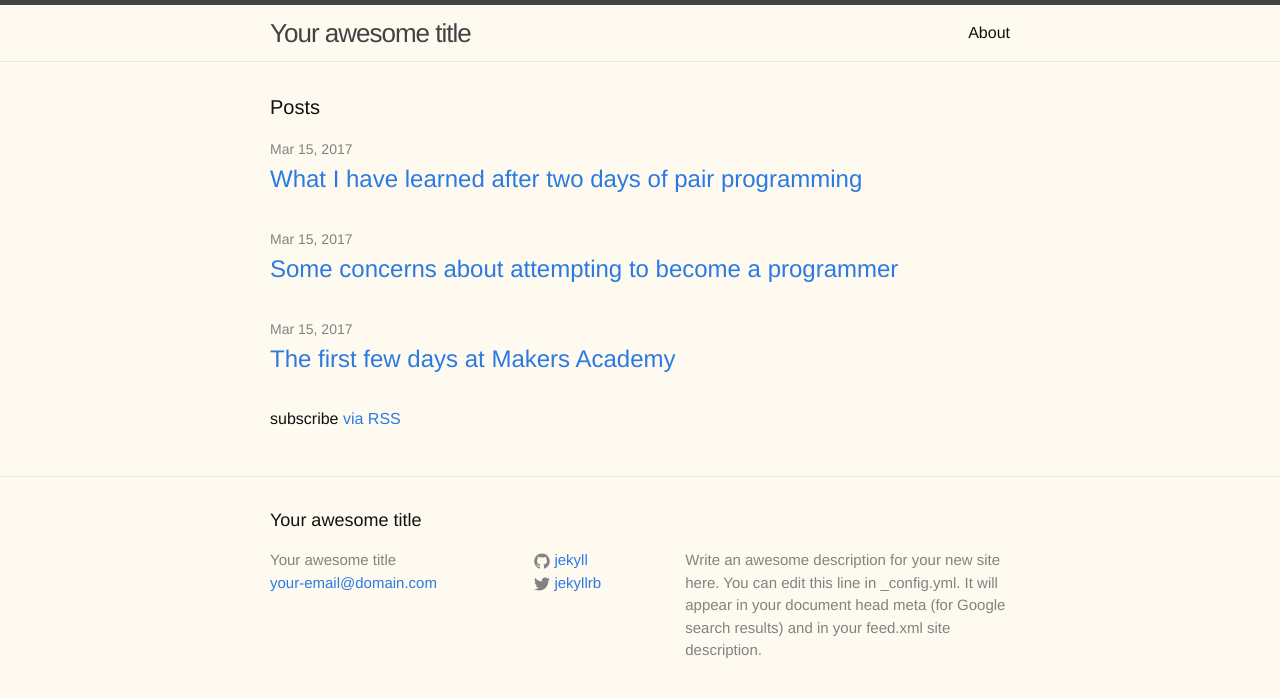
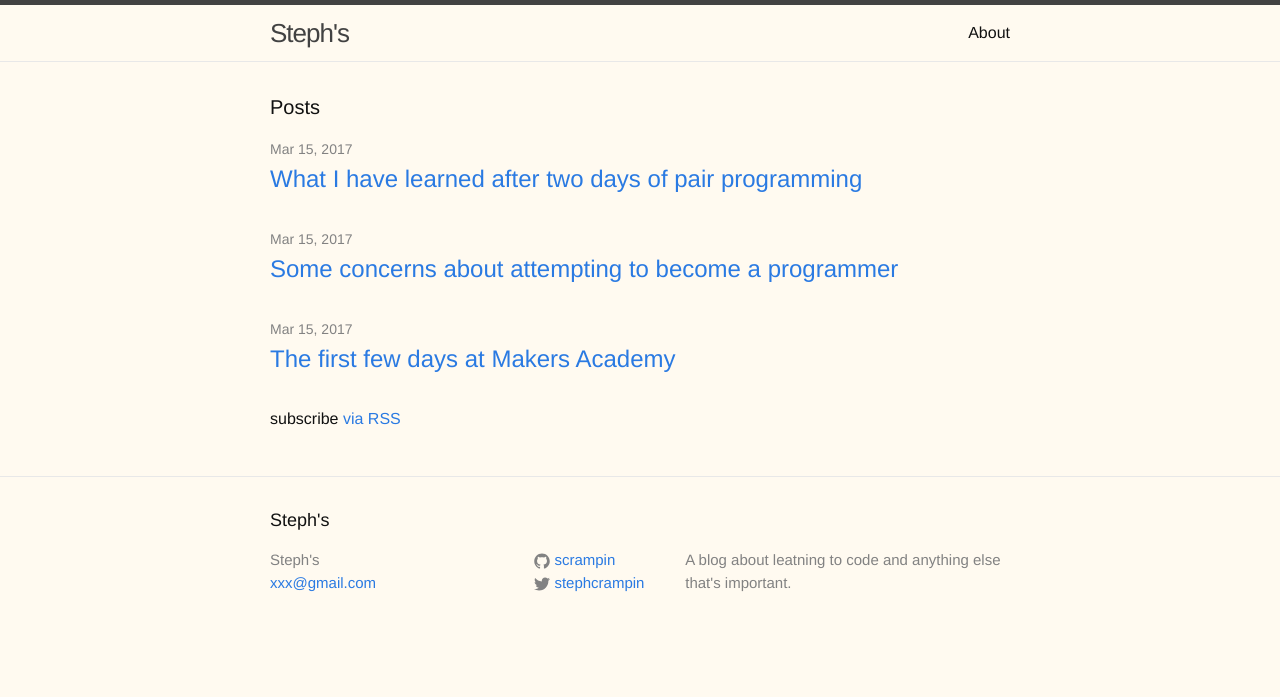
Before and after one commit to scrampin/scrampin.github.io, a Jekyll site: the page built from index.html, in a window 1280 px wide. Shown: the top 697 px of the page. Built offline with Jekyll 4.4.1, drawn with Linux system fonts in a browser that asks for light colours.

Commit message:
updated site title

```diff
--- a/_config.yml
+++ b/_config.yml
@@ -6,16 +6,14 @@
 # 'jekyll serve'. If you change this file, please restart the server process.
 
 # Site settings
-title: Your awesome title
-email: your-email@domain.com
+title: Steph's
+email: xxx@gmail.com
 description: > # this means to ignore newlines until "baseurl:"
-  Write an awesome description for your new site here. You can edit this
-  line in _config.yml. It will appear in your document head meta (for
-  Google search results) and in your feed.xml site description.
+  A blog about leatning to code and anything else that's important.
 baseurl: "" # the subpath of your site, e.g. /blog
 url: "http://yourdomain.com" # the base hostname & protocol for your site
-twitter_username: jekyllrb
-github_username:  jekyll
+twitter_username: stephcrampin
+github_username:  scrampin
 
 # Build settings
 markdown: kramdown
--- a/_posts/2017-03-15-what_I_have_learned_day_2.html
+++ b/_posts/2017-03-15-what_I_have_learned_day_2.html
@@ -22,4 +22,4 @@ categories: jekyll update
 
 <p>Courtesy of a fortune cookie I received today!</p>
 
-<img src = "img/cookie.jpg">
+<img src = "./site/images/cookie.jpg">
```
Also changed, not shown: 6 other files.
